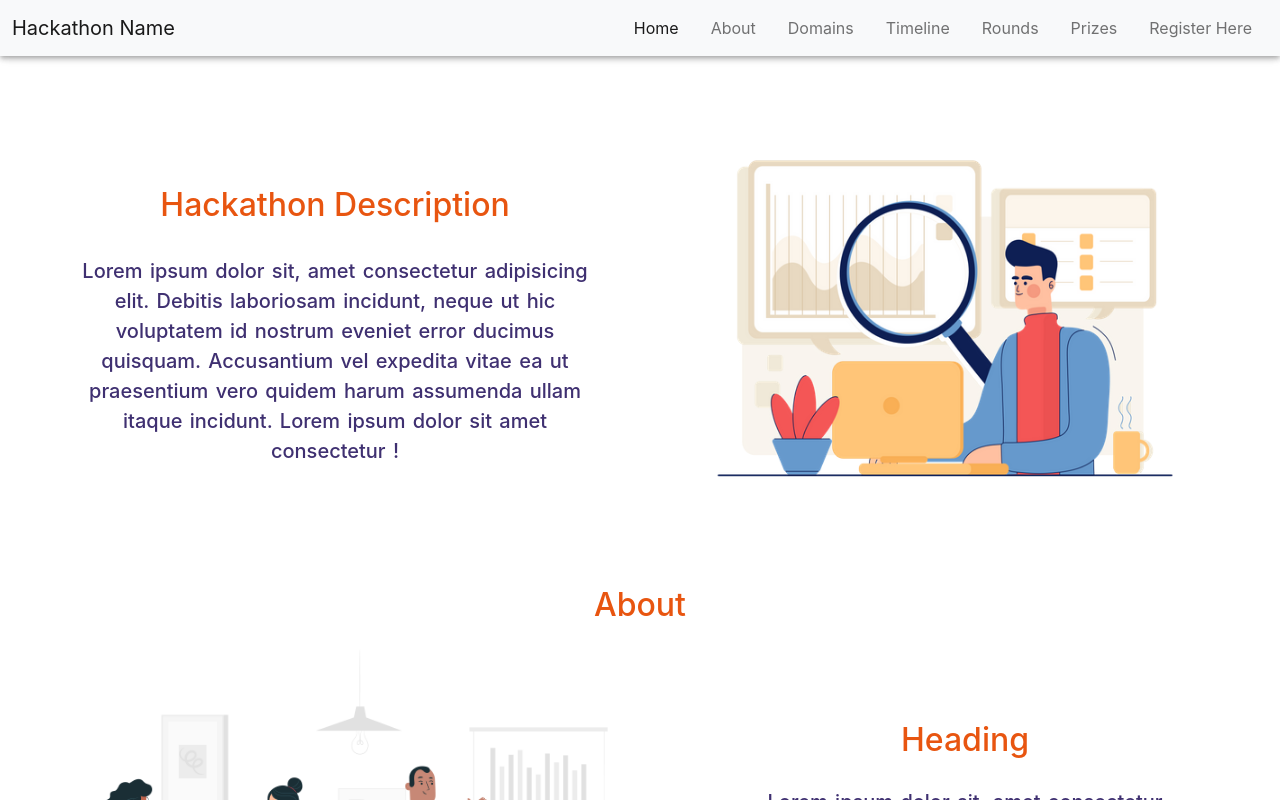
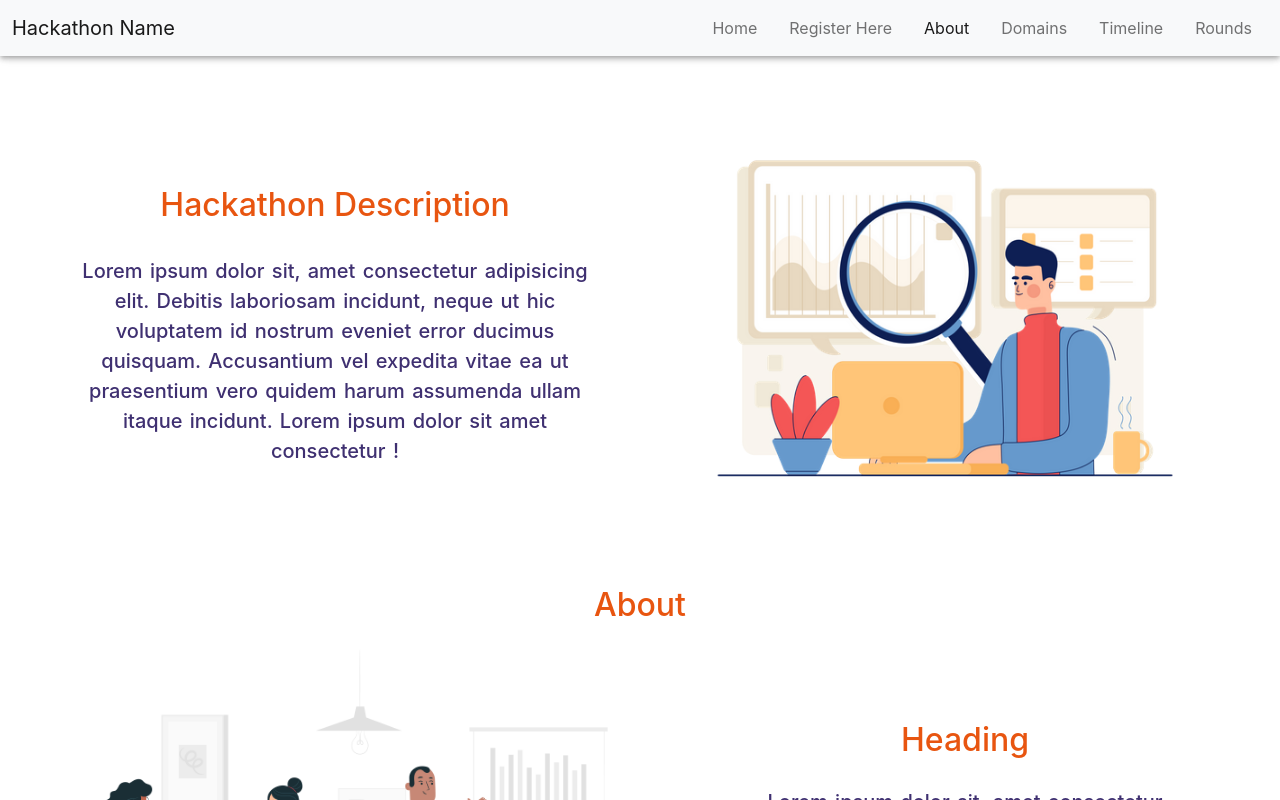
Before and after one commit to Vatsal-Dhupelia/Hackathon-Website-SolutionFest, a React (Create React App) app in the folder frontend/: page /about in a window 1280 px wide. Shown: the top 800 px of the page. Built offline with nearby package versions, Linux system fonts and the light colour scheme.

Commit message:
navbar edited

```diff
--- a/frontend/src/component/Header/Navbar.jsx
+++ b/frontend/src/component/Header/Navbar.jsx
@@ -1,8 +1,11 @@
 import React from "react";
 import { Link } from "react-router-dom";
 import "./Navbar.css"
+import { useLocation } from "react-router-dom";
 
 const Navbar = () => {
+  const location = useLocation();
+
   return (
     <>
       <div className="navbar-div sticky-top">
@@ -30,29 +33,26 @@ const Navbar = () => {
             <div className="collapse navbar-collapse" id="navbarNavAltMarkup" >
               <div className="navbar-nav ms-auto mb-2 mb-lg-0">
                 <Link
-                  className="nav-link active px-3"
+                  className={`nav-link ${location.pathname === '/home' ? 'active' : ''} px-3`}
                   aria-current="page"
                   to="/home"
                 >
                   Home
                 </Link>
-                <Link className="nav-link px-3" to="/about">
+                <Link className={`nav-link ${location.pathname === '/register' ? 'active' : ''} px-3`} to="/register">
+                  Register Here
+                </Link>
+                <Link className={`nav-link ${location.pathname === '/about' ? 'active' : ''} px-3`} to="/about">
                   About
                 </Link>
-                <Link className="nav-link px-3" to="/domain">
+                <Link className={`nav-link ${location.pathname === '/domain' ? 'active' : ''} px-3`} to="/domain">
                   Domains
                 </Link>
-                <Link className="nav-link px-3" to="/timeline">
+                <Link className={`nav-link ${location.pathname === '/timeline' ? 'active' : ''} px-3`} to="/timeline">
                   Timeline
                 </Link>
-                <Link className="nav-link px-3" to="/rounds">
+                <Link className={`nav-link ${location.pathname === '/rounds' ? 'active' : ''} px-3`} to="/rounds">
                   Rounds
-                </Link>
-                <Link className="nav-link px-3" to="/prizes">
-                  Prizes
-                </Link>
-                <Link className="nav-link px-3" to="/register">
-                  Register Here
                 </Link>
               </div>
             </div>
--- /dev/null
+++ b/frontend/src/component/rounds/Rounds.jsx
@@ -0,0 +1,11 @@
+import React from 'react'
+
+const Rounds = () => {
+  return (
+    <div className='container'>
+
+    </div>
+  )
+}
+
+export default Rounds
```
